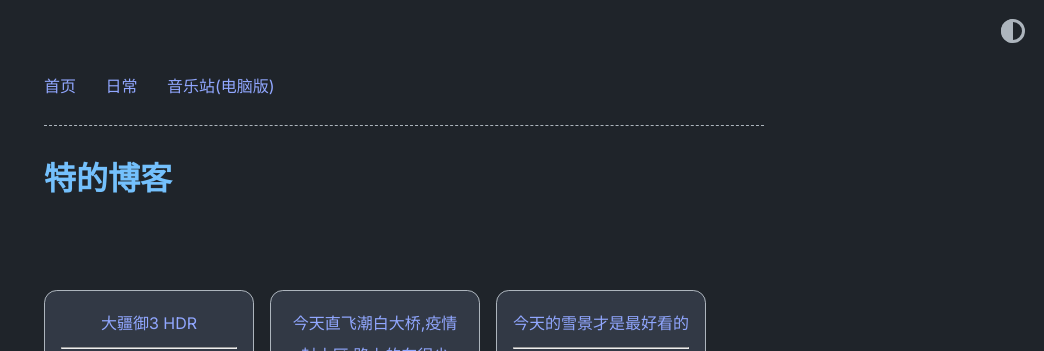
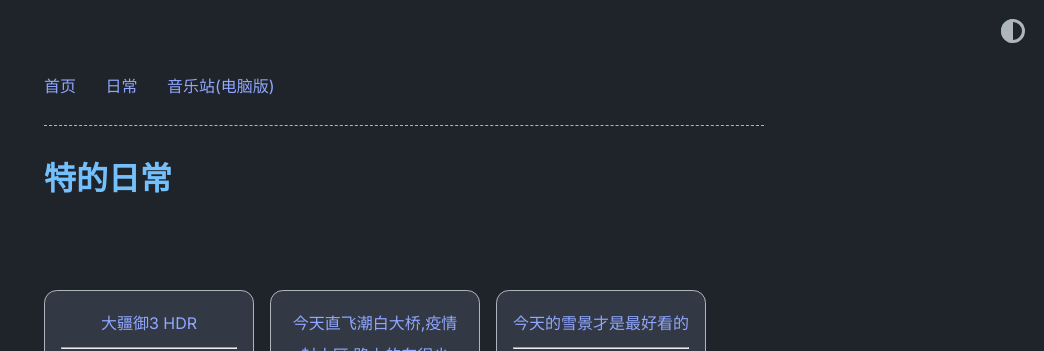
Before and after one commit to lante2009/Blog, a Jekyll site: the page built from index.md, in a window 1280 px wide. Shown: the top 351 px of the page, without its empty margins (236-1280 px from the left). Built offline with Jekyll 4.4.1, drawn with Linux system fonts in a browser that asks for light colours.

Commit message:
Update _config.yml

```diff
--- a/_config.yml
+++ b/_config.yml
@@ -1,4 +1,4 @@
-title: 特的博客
+title: 特的日常
 author: Abhinav Saxena
 url:
 description: > # description of the site (multiple lines allowed)
```
